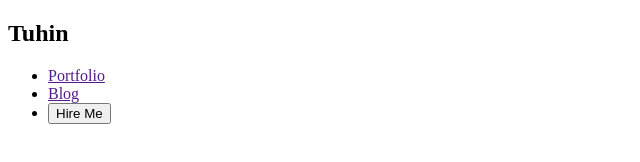
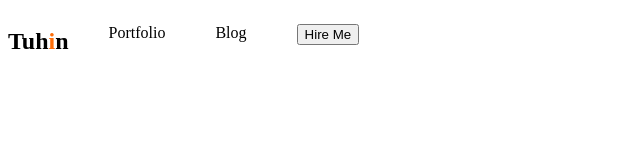
Before and after one commit to Tuhinbd71/my-web-developer-portfolio, a plain HTML site: page index.html in a window 1280 px wide. Shown: the whole page, without its empty margins (0-640 px from the left). Drawn offline with Linux system fonts and the light colour scheme.

Commit message:
seound commit

```diff
--- a/index.html
+++ b/index.html
@@ -4,11 +4,13 @@
     <meta charset="UTF-8">
     <meta name="viewport" content="width=device-width, initial-scale=1.0">
     <title>My Developer Portfolio</title>
+
+    <link rel="stylesheet" href="styles/portfolio.css">
 </head>
 <body>
     <header>
         <nav>
-            <h2>Tuhin</h2>
+            <h2>Tuh<span class="primary-color">i</span>n</h2>
             <ul>
                 <li><a href="">Portfolio</a></li>
                 <li><a href="">Blog</a></li>
--- /dev/null
+++ b/styles/portfolio.css
@@ -0,0 +1,19 @@
+
+/* nav css */
+.primary-color{
+    color: #FD6E0A;
+}
+nav{
+    display: flex;
+}
+nav>ul{
+    display: flex;
+}
+nav li{
+    list-style: none;
+    margin-right: 50px;
+}
+nav a{
+    text-decoration: none;
+    color: black;
+}
```
